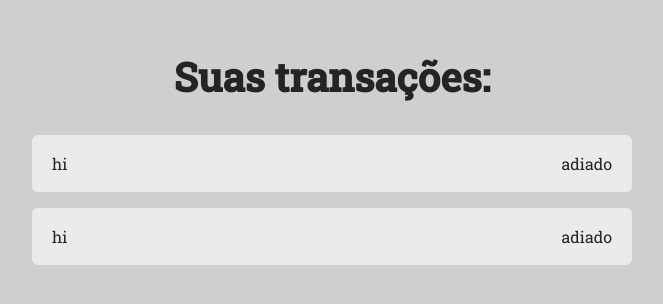
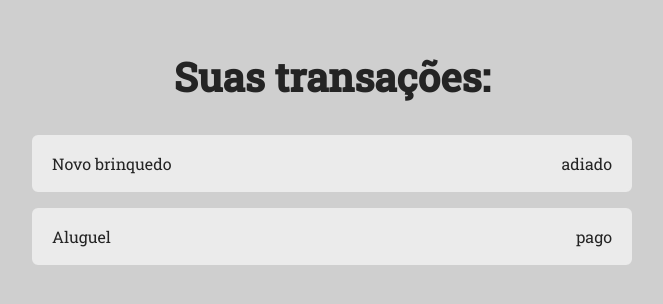
Before and after one commit to tales-garcia/styled-components-sample, a React (Create React App) app: page / in a window 1280 px wide. Shown: the top 304 px of the page, without its empty margins (308-971 px from the left). Built offline with nearby package versions, Linux system fonts and the light colour scheme.

Commit message:
feat(list): use the props passed to component

```diff
--- a/src/components/List/index.tsx
+++ b/src/components/List/index.tsx
@@ -3,14 +3,19 @@ import TransactionCard from '../TransactionCard';
 import { Container } from './styles';
 
 interface ListProps {
-    transactions: object[];
+    transactions: TransactionData[];
+}
+
+interface TransactionData {
+    title: string;
+    type: string;
 }
 
 const List: React.FC<ListProps> = ({ transactions }) => {
     return (
         <Container>
             {transactions.map(transaction => (
-                <TransactionCard />
+                <TransactionCard transaction={transaction} />
             ))}
         </Container>
     );
--- a/src/components/TransactionCard/index.tsx
+++ b/src/components/TransactionCard/index.tsx
@@ -1,11 +1,20 @@
 import React from 'react';
 import { Container } from './styles';
 
-const TransactionCard: React.FC = () => {
+interface TransactionData {
+    title: string;
+    type: string;
+}
+
+interface TransactionCardProps {
+    transaction: TransactionData;
+}
+
+const TransactionCard: React.FC<TransactionCardProps> = ({ transaction }) => {
     return (
         <Container>
-            <div>hi</div>
-            <div>adiado</div>
+            <div>{transaction.title}</div>
+            <div>{transaction.type}</div>
         </Container>
     );
 }
--- a/src/pages/Transactions/index.tsx
+++ b/src/pages/Transactions/index.tsx
@@ -3,8 +3,14 @@ import List from '../../components/List';
 import { Container } from './styles';
 
 const transactions = [
-    {},
-    {}
+    {
+        type: 'adiado',
+        title: 'Novo brinquedo'
+    },
+    {
+        type: 'pago',
+        title: 'Aluguel'
+    }
 ];
 
 const Transactions: React.FC = () => {
```
